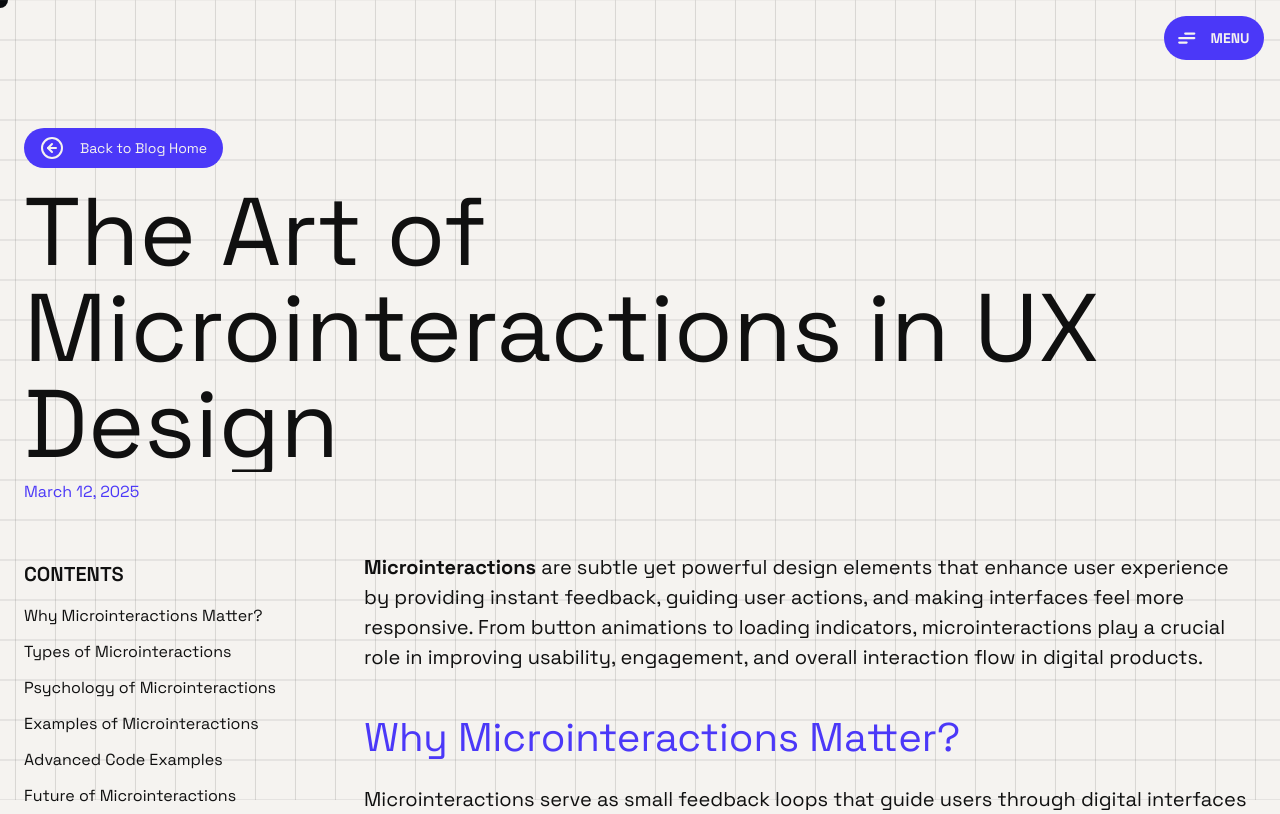
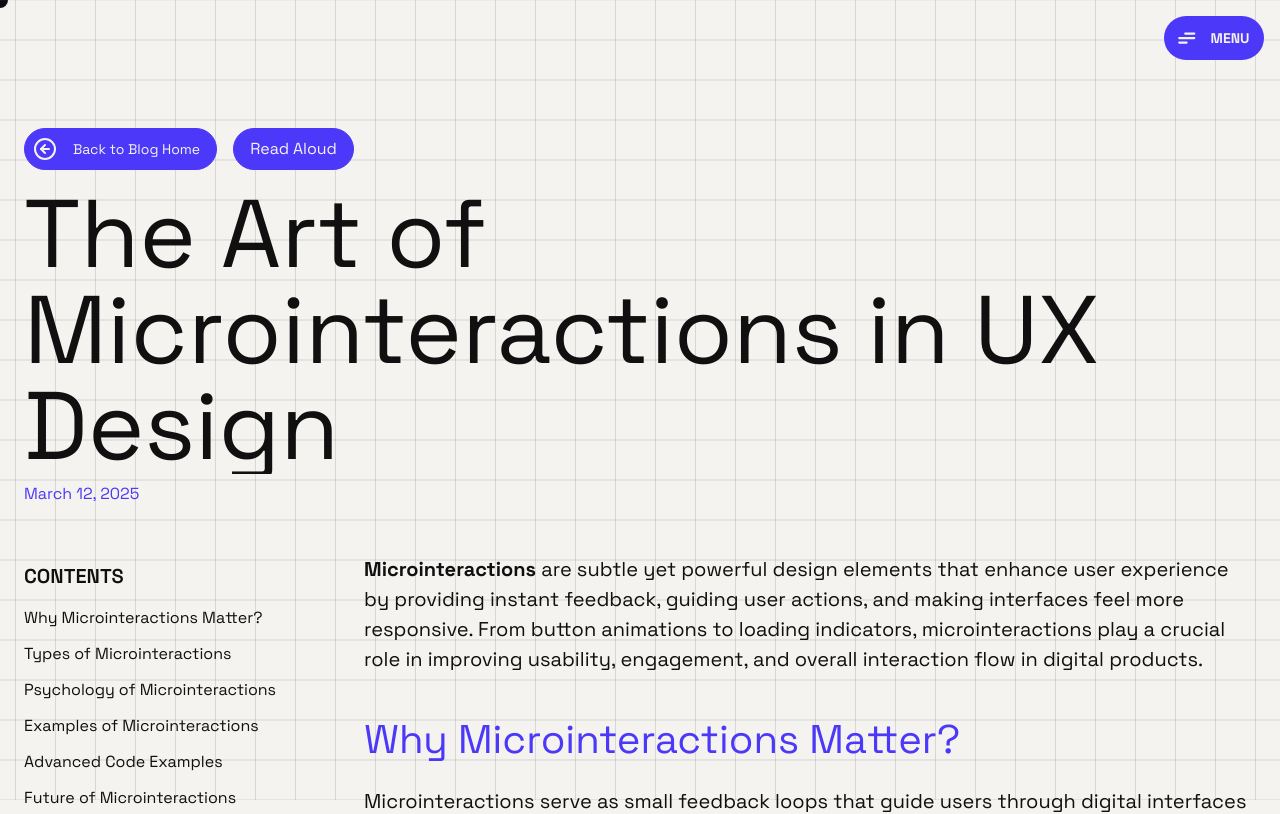
Before and after one commit to ishant-dev-design/ishant_portfolio, a Next.js app: page /blog/microinteractions-ux-design in a window 1280 px wide. Shown: the top 814 px of the page. Built offline with nearby package versions, Linux system fonts and the light colour scheme.

Commit message:
Update [slug].tsx

```diff
--- a/src/pages/blog/[slug].tsx
+++ b/src/pages/blog/[slug].tsx
@@ -5,6 +5,7 @@ import { motion } from "framer-motion";
 import { useEffect, useState } from "react";
 import { ArrowLeftCircle } from "lucide-react";
 import Link from "next/link";
+import { useRouter } from "next/router"; // Import useRouter from Next.js
 
 interface Blog {
   title: string;
@@ -31,10 +32,19 @@ export const getStaticProps: GetStaticProps = async ({ params }) => {
 
 const BlogPage = ({ blog }: { blog: Blog }) => {
   const [headings, setHeadings] = useState<{ id: string; text: string }[]>([]);
+  const [isSpeaking, setIsSpeaking] = useState(false);
+  const router = useRouter(); // Next.js router hook
+
+  // Get a more natural voice
+  const getNaturalVoice = () => {
+    const voices = window.speechSynthesis.getVoices();
+    const naturalVoice =
+      voices.find((voice) => voice.name.includes("Google")) || voices[0];
+    return naturalVoice;
+  };
 
   useEffect(() => {
     const extractedHeadings: { id: string; text: string }[] = [];
-
     document
       .querySelectorAll("[data-section='true']")
       .forEach((section, index) => {
@@ -44,7 +54,27 @@ const BlogPage = ({ blog }: { blog: Blog }) => {
       });
 
     setHeadings(extractedHeadings);
-  }, []);
+
+    // Stop speech when page is refreshed or navigated away
+    const handleBeforeUnload = () => {
+      window.speechSynthesis.cancel(); // Stop speech when the page is about to unload
+    };
+
+    window.addEventListener("beforeunload", handleBeforeUnload);
+
+    // Stop speech when the user navigates to another page
+    const handleRouteChange = () => {
+      window.speechSynthesis.cancel(); // Stop speech on route change
+    };
+
+    router.events.on("routeChangeStart", handleRouteChange);
+
+    // Clean up event listeners when the component unmounts
+    return () => {
+      window.removeEventListener("beforeunload", handleBeforeUnload);
+      router.events.off("routeChangeStart", handleRouteChange);
+    };
+  }, [router.events]);
 
   const handleScroll = (event: React.MouseEvent, id: string) => {
     event.preventDefault();
@@ -58,21 +88,58 @@ const BlogPage = ({ blog }: { blog: Blog }) => {
     }
   };
 
+  // Function to toggle speech and read only the content from the blog
+  const toggleSpeech = () => {
+    if (isSpeaking) {
+      window.speechSynthesis.cancel();
+      localStorage.setItem("isSpeaking", "false");
+    } else {
+      const blogContent = document.querySelector(".prose.blog_box.flex-1");
+
+      if (blogContent) {
+        const textContent = (blogContent as HTMLElement).innerText;
+
+        const utterance = new SpeechSynthesisUtterance(textContent);
+        const voice = getNaturalVoice(); // Get natural voice
+        utterance.voice = voice;
+
+        utterance.rate = 1;
+        utterance.pitch = 1;
+        utterance.volume = 1;
+
+        window.speechSynthesis.speak(utterance);
+      }
+      localStorage.setItem("isSpeaking", "true");
+    }
+
+    setIsSpeaking(!isSpeaking);
+  };
+
   return (
     <div className="max-w-7xl mx-auto">
       {/* Blog Title */}
       <motion.div className="flex flex-col pt-16 md:pt-24 pb-12 justify-center w-full">
+        <div className="w-fit flex flex-col md:flex-row mt-2 gap-4">
           <Link
             data-cursor="pointer"
             href={"/blogs"}
-          className="bg-accent text-background px-4 py-2 rounded-full mt-2 flex items-center justify-center w-fit gap-4"
+            className="bg-accent text-background pl-2 pr-4 py-2 rounded-full flex items-center justify-center w-fit gap-4 border border-accent hover:bg-background hover:text-accent transition-colors"
           >
             <ArrowLeftCircle />
             <span className="text-sm">Back to Blog Home</span>
           </Link>
+          {/* Text to Speech */}
+          <button
+            data-cursor="pointer"
+            onClick={toggleSpeech}
+            className="bg-accent text-background px-4 py-2 rounded-full flex items-center justify-center w-fit gap-4 border border-accent hover:bg-background hover:text-accent transition-colors"
+          >
+            {isSpeaking ? "Stop Reading" : "Read Aloud"}
+          </button>
+        </div>
         <AnimatedHeading className="text-3xl md:text-5xl lg:text-8xl text-foreground text-center mt-4">
           {blog.title}
-        </AnimatedHeading>{" "}
+        </AnimatedHeading>
         <p className="text-accent mt-2">{blog.date}</p>
       </motion.div>
 
@@ -80,8 +147,7 @@ const BlogPage = ({ blog }: { blog: Blog }) => {
       <div className="flex flex-col lg:flex-row gap-8">
         {/* Left Sidebar (Dynamic TOC) */}
         <aside className="w-full lg:w-1/4 lg:sticky top-20 h-fit rounded-lg py-2">
-          <h3 className="text-xl font-semibold mb-4">CONTENTS</h3>{" "}
-          {/* Changed h2 to h3 */}
+          <h3 className="text-xl font-semibold mb-4">CONTENTS</h3>
           <ul className="space-y-3 text-foreground">
             {headings.map((heading, index) => (
               <li key={index}>
@@ -99,6 +165,7 @@ const BlogPage = ({ blog }: { blog: Blog }) => {
         </aside>
 
         {/* Right Blog Content */}
+
         <div
           className="prose blog_box flex-1"
           dangerouslySetInnerHTML={{ __html: blog.content }}
```
Lines whose indentation alone changed are shown as unchanged.
